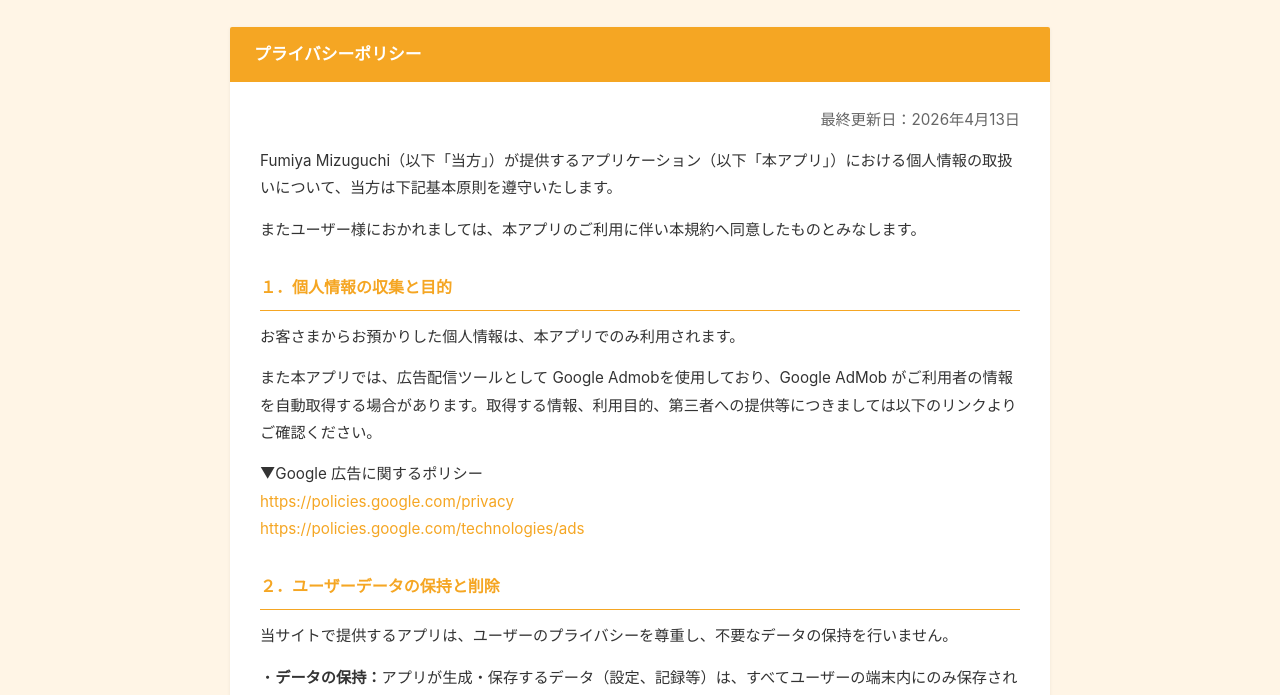
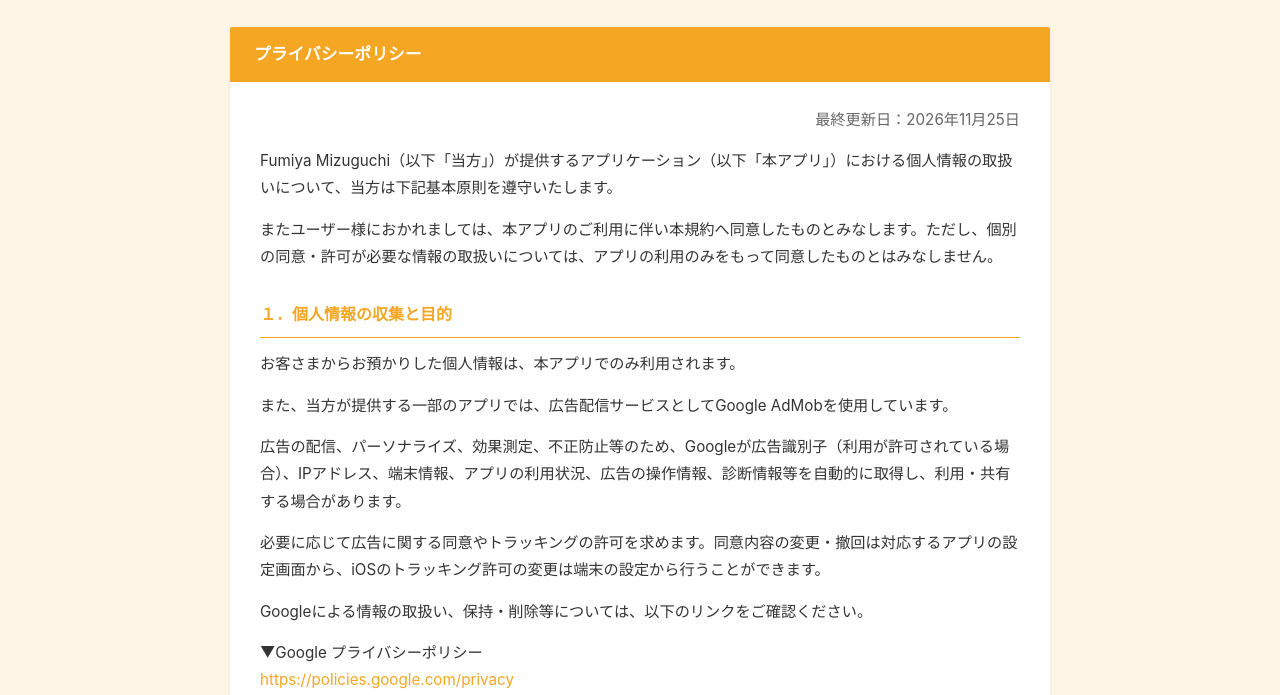
Before and after one commit to mizuguf/mizuguf-site, a plain HTML site: page privacy-policy/index.html in a window 1280 px wide. Shown: the part 238-933 px from the top of the page. Drawn offline with Linux system fonts and the light colour scheme.

Commit message:
docs: update shared privacy policy for ad consent

```diff
--- a/privacy-policy/index.html
+++ b/privacy-policy/index.html
@@ -5,6 +5,11 @@
   <meta name="viewport" content="width=device-width, initial-scale=1.0">
   <title>プライバシーポリシー | Feel Good Balance</title>
   <link rel="stylesheet" href="../css/style.css">
+  <style>
+    .privacy-body a[href^="https://"] {
+      overflow-wrap: anywhere;
+    }
+  </style>
 </head>
 <body>
 
@@ -26,17 +31,25 @@
       </div>
       <div class="card-body privacy-body">
 
-        <p class="privacy-updated">最終更新日：2026年4月13日</p>
+        <p class="privacy-updated">最終更新日：2026年11月25日</p>
 
         <p>Fumiya Mizuguchi（以下「当方」）が提供するアプリケーション（以下「本アプリ」）における個人情報の取扱いについて、当方は下記基本原則を遵守いたします。</p>
-        <p>またユーザー様におかれましては、本アプリのご利用に伴い本規約へ同意したものとみなします。</p>
+        <p>またユーザー様におかれましては、本アプリのご利用に伴い本規約へ同意したものとみなします。ただし、個別の同意・許可が必要な情報の取扱いについては、アプリの利用のみをもって同意したものとはみなしません。</p>
 
         <h3>１．個人情報の収集と目的</h3>
         <p>お客さまからお預かりした個人情報は、本アプリでのみ利用されます。</p>
-        <p>また本アプリでは、広告配信ツールとして Google Admobを使用しており、Google AdMob がご利用者の情報を自動取得する場合があります。取得する情報、利用目的、第三者への提供等につきましては以下のリンクよりご確認ください。</p>
+        <p>また、当方が提供する一部のアプリでは、広告配信サービスとしてGoogle AdMobを使用しています。</p>
+        <p>広告の配信、パーソナライズ、効果測定、不正防止等のため、Googleが広告識別子（利用が許可されている場合）、IPアドレス、端末情報、アプリの利用状況、広告の操作情報、診断情報等を自動的に取得し、利用・共有する場合があります。</p>
+        <p>必要に応じて広告に関する同意やトラッキングの許可を求めます。同意内容の変更・撤回は対応するアプリの設定画面から、iOSのトラッキング許可の変更は端末の設定から行うことができます。</p>
+        <p>Googleによる情報の取扱い、保持・削除等については、以下のリンクをご確認ください。</p>
+        <p>▼Google プライバシーポリシー<br>
+          <a href="https://policies.google.com/privacy" target="_blank" rel="noopener">https://policies.google.com/privacy</a>
+        </p>
         <p>▼Google 広告に関するポリシー<br>
-          <a href="https://policies.google.com/privacy" target="_blank" rel="noopener">https://policies.google.com/privacy</a><br>
           <a href="https://policies.google.com/technologies/ads" target="_blank" rel="noopener">https://policies.google.com/technologies/ads</a>
+        </p>
+        <p>▼Googleのサービスを使用するサイトやアプリから収集した情報のGoogleによる使用<br>
+          <a href="https://policies.google.com/technologies/partner-sites?hl=ja" target="_blank" rel="noopener">https://policies.google.com/technologies/partner-sites?hl=ja</a>
         </p>
 
         <h3>２．ユーザーデータの保持と削除</h3>
```
